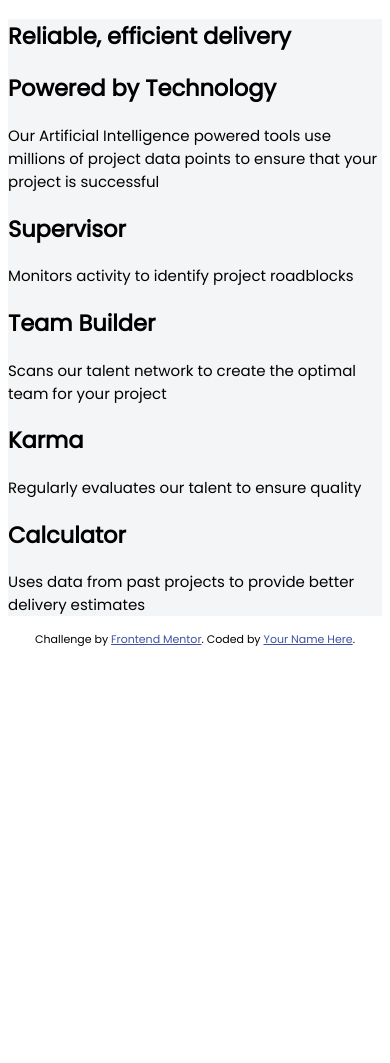
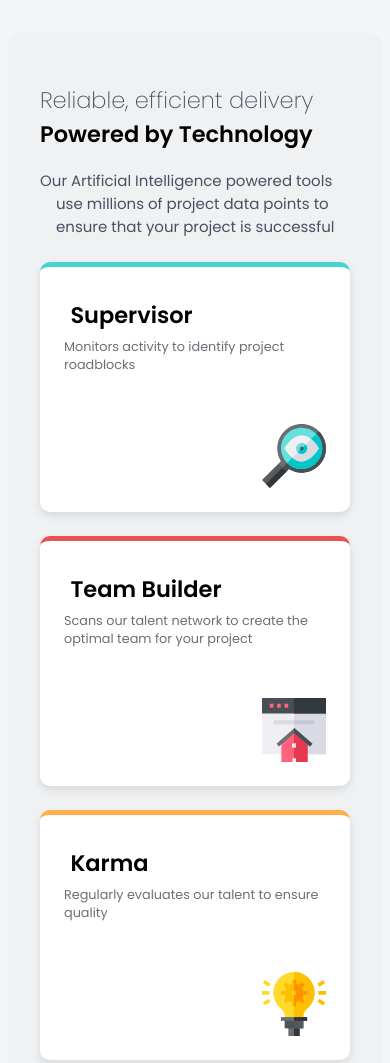
Before and after one commit to MeganPhillips/fourCard, a plain HTML site: page index.html in a window 390 px wide. Shown: the top 1063 px of the page. Before the commit the page ends 844 px from the top, so only its background shows below. Drawn offline with Linux system fonts and the light colour scheme.

Commit message:
finished mobile styling

```diff
--- a/index.html
+++ b/index.html
@@ -6,19 +6,18 @@
 
   <link rel="stylesheet" href="styles.css">
   <link rel="icon" type="image/png" sizes="32x32" href="./images/favicon-32x32.png">
-  <link rel="stylesheet" href="https://fonts.googleapis.com/css?family=Poppins">
+  <link rel="stylesheet" href="https://fonts.googleapis.com/css?family=Poppins:200,400,600&display=swap">
   <title>Frontend Mentor | Four card feature section</title>
 
-  <!-- Feel free to remove these styles or customise in your own stylesheet 👍 -->
 
 </head>
 <body>
   <main aria-label="Four Card Feature">
     <article class="content">
-      <h1>
+      <h1 class="header main">
         Reliable, efficient delivery
       </h1>
-      <h1>
+      <h1 class="header sub">
         Powered by Technology
       </h1>
 
@@ -27,40 +26,44 @@
         to ensure that your project is successful
       </p>
 
-      <section class="firstCard">
+      <section class="card firstCard">
         <h2>
           Supervisor
         </h2>
         <p>
           Monitors activity to identify project roadblocks
         </p>
+        <img src="./images/icon-supervisor.svg" alt="magnifying glass with eyeball">
       </section>
 
-      <section class="secCard">
+      <section class="card secondCard">
         <h2>
           Team Builder
         </h2>
         <p>
           Scans our talent network to create the optimal team for your project
         </p>
+        <img src="./images/icon-team-builder.svg" alt="home in front of a browser">
       </section>
 
-      <section class="thirdCard">
+      <section class="card thirdCard">
         <h2>
           Karma
         </h2>
         <p>
           Regularly evaluates our talent to ensure quality
         </p>
+        <img src="./images/icon-karma.svg" alt="lightbulb with gear inside">
       </section>
 
-      <section class="fourthCard">
+      <section class="card fourthCard">
         <h2>
           Calculator
         </h2>
         <p>
           Uses data from past projects to provide better delivery estimates
         </p>
+        <img src="./images/icon-calculator.svg" alt="desktop computer screen with graph">
       </section>
     </article>
   </main>
--- a/styles.css
+++ b/styles.css
@@ -1,10 +1,78 @@
 body{
     font-size: 15px;
     font-family: 'Poppins', sans-serif;
+    background: hsl(210, 20%, 96%);
+
 }
 
 .content{
-    background: hsl(210, 20%, 96%);
+    max-width: 340px;
+    margin: 2rem auto;
+    padding: 2rem;
+    background-color: hsla(210, 6%, 44%, 0.027);
+    border-radius: 15px;
+}
+
+.main{
+    color: hsl(234, 12%, 34%);
+    font-weight: 200;
+    margin-bottom: 0;
+}
+
+.sub{
+    margin-top: 0;
+}
+
+.desc{
+    padding-left: 1rem;
+    text-indent: -1rem;
+    color: hsl(234, 12%, 34%);
+}
+
+h2{
+    margin: 0.4rem;
+}
+
+.card{
+    background: white;
+    border-radius: 10px;
+    padding: 1.5rem;
+    margin: 1.5rem 0;
+    position: relative;
+    box-sizing: border-box;
+    min-height: 250px;
+    box-shadow: 0 4px 8px rgba(0,0,0,0.1);
+}
+
+.card img{
+    position: absolute;
+    bottom: 1.5rem;
+    right: 1.5rem;
+    width: auto;
+    height: auto;
+}
+.card p{
+    margin: 0 0 5rem 0;
+    font-size: 0.8rem;
+    color: hsl(212, 6%, 44%);
+    font-weight: 400;
+}
+
+.firstCard{
+    border-top: 5px solid hsl(180, 62%, 55%);
+}
+
+.secondCard{
+    border-top: 5px solid hsl(0, 78%, 62%);
+
+}
+
+.thirdCard{
+    border-top: 5px solid hsl(34, 97%, 64%);
+}
+
+.fourthCard{
+    border-top: 5px solid hsl(212, 86%, 64%);
 }
 
 .attribution {
```
